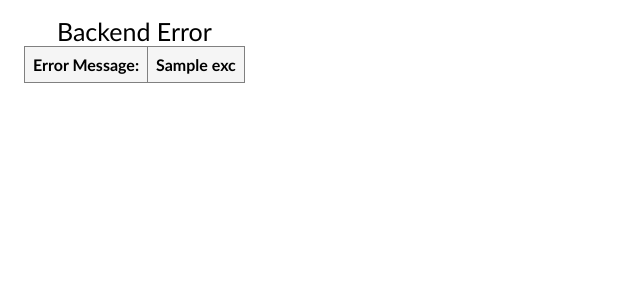
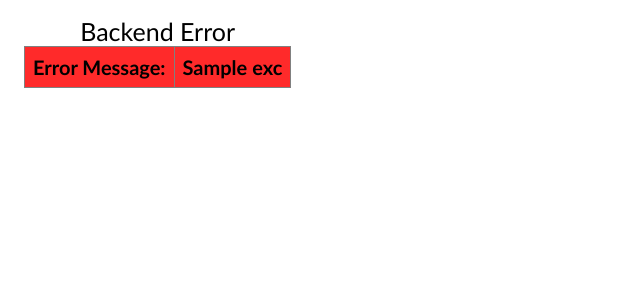
Before and after one commit to allyotov/music-album-guide, a Django app: template frontend/frontend/templates/core/backend_error.html in a window 1280 px wide. Shown: the top 300 px of the page, without its empty margins (0-640 px from the left). Run offline with Django 4.2, Linux system fonts and the light colour scheme; the template is opened without the code that fills it: most values are stand-ins (such as "Sample title", 1, 10 or a date in 2020); lists and menus that the app fills with data are empty.

Commit message:
feature/styles.css for frontend

```diff
--- a/frontend/frontend/static/styles.css
+++ b/frontend/frontend/static/styles.css
@@ -28,3 +28,10 @@
     padding: 8px;
     border: 1px solid gray;
 }
+
+.table__error__header{
+    font-size: 20px;
+    text-align: left;
+    background-color: rgb(255, 42, 42);
+    border: 1px solid rgb(24, 24, 24);
+}
```
